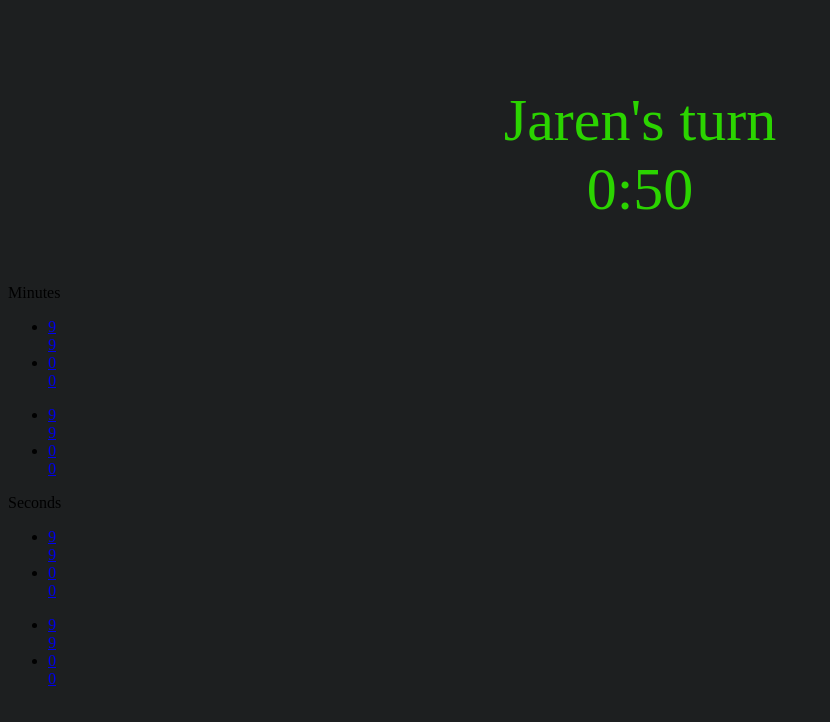
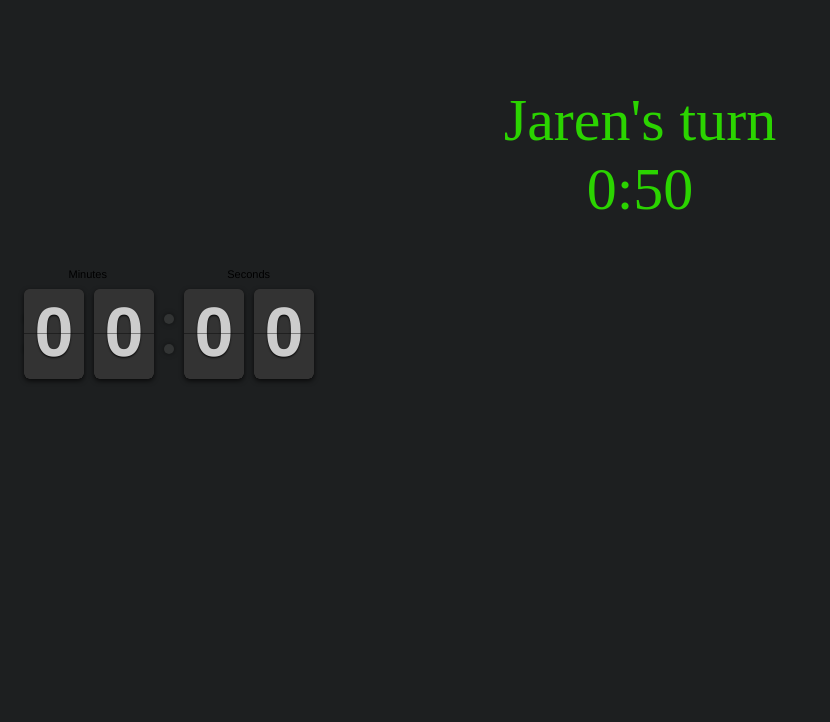
Before and after one commit to AutomaticSpork/JSTimer, a plain HTML site: page index.html in a window 1280 px wide. Shown: the whole page, without its empty margins (0-830 px from the left). Drawn offline with nearby package versions, Linux system fonts and the light colour scheme; files that its build step writes are made by us from their sources; the site is published under a folder, as on GitHub Pages, so addresses that start at the root find nothing.

Commit message:
Update index.html

```diff
--- a/index.html
+++ b/index.html
@@ -1,7 +1,7 @@
 <html>
   <head>
     <title>History Switcher</title>
-    <link rel="stylesheet" href="/assets/css/flipclock.css">
+    <link rel="stylesheet" href="flipclock.css">
     <style>
       body {
         background-color: #1d1f20;
```
